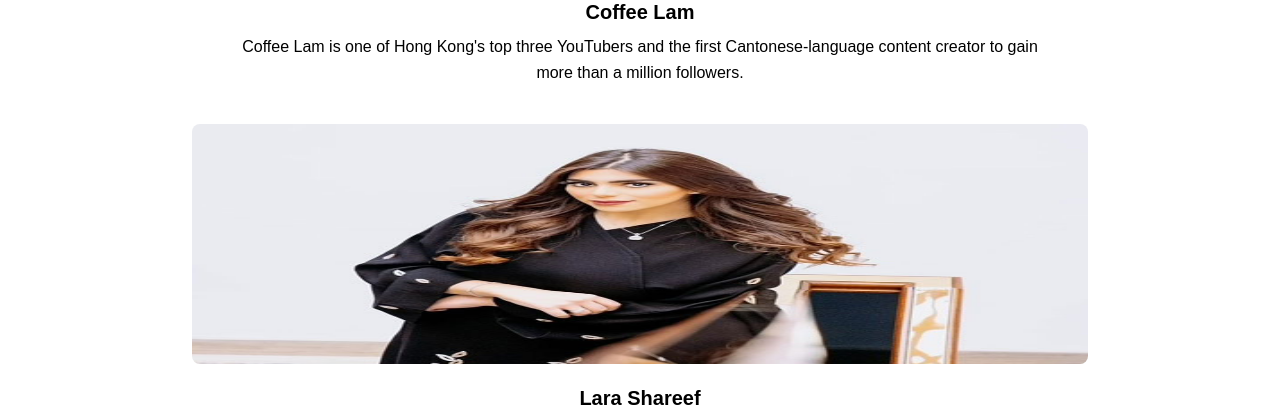
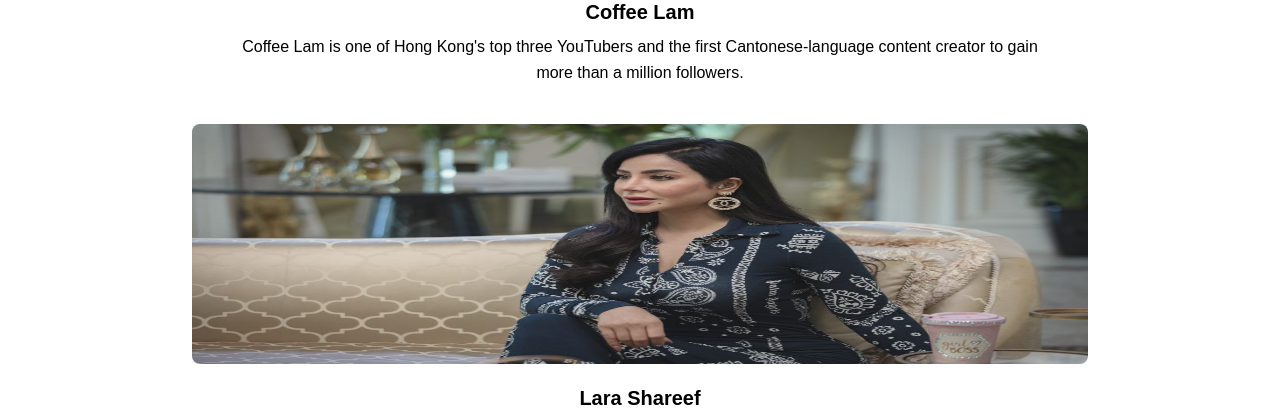
Before and after one commit to phyllova/dubai5, a plain HTML site: page index.html in a window 1280 px wide. Shown: the part 2000-2415 px from the top of the page. Drawn offline with Linux system fonts and the light colour scheme.

Commit message:
Update index.html

```diff
--- a/index.html
+++ b/index.html
@@ -86,7 +86,7 @@
           Coffee Lam is one of Hong Kong's top three YouTubers and the first Cantonese-language content creator to gain more than a million followers.
         </p>
         <br>
-        <img src="image/lara.jpg" id="img1">
+        <img src="image/a9a13522-5a3b-4231-ba85-3c34eeeb13df.jpeg" id="img1">
         <br>
         <h2>
           Lara Shareef
```
